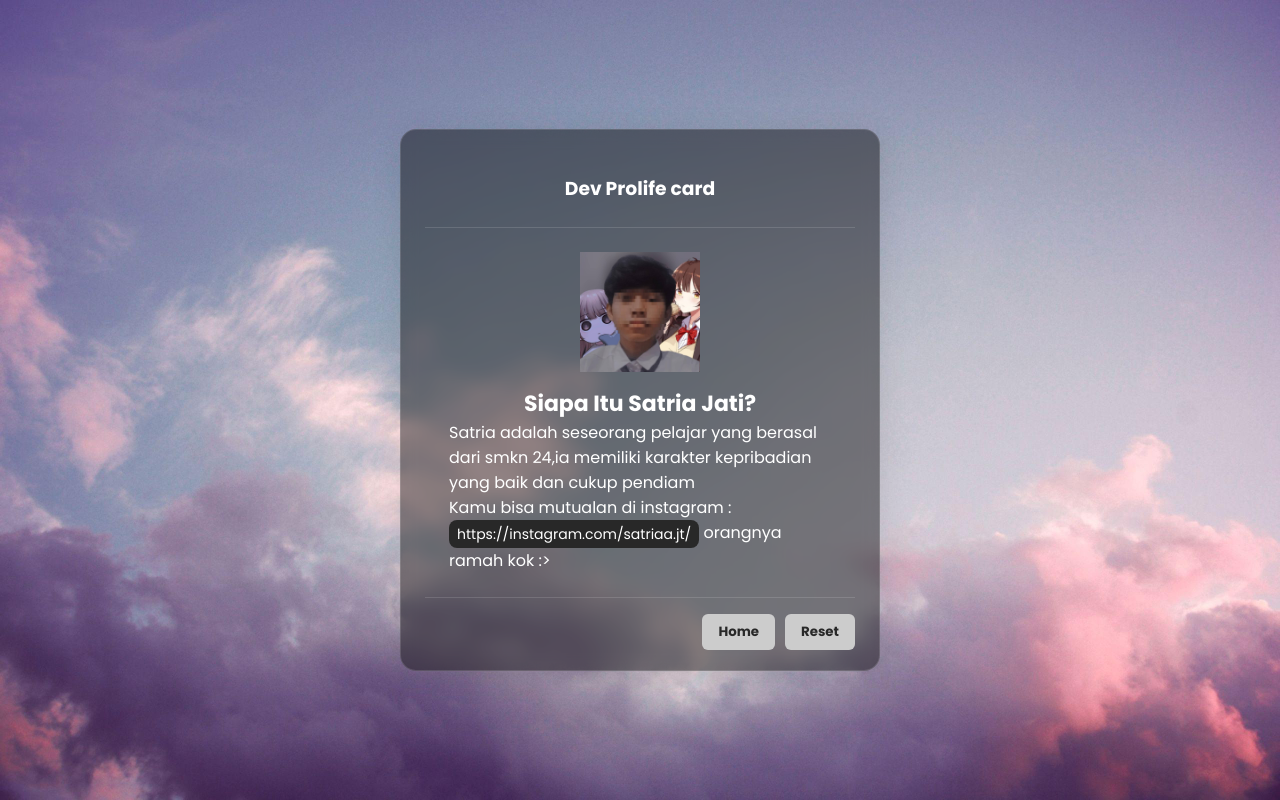
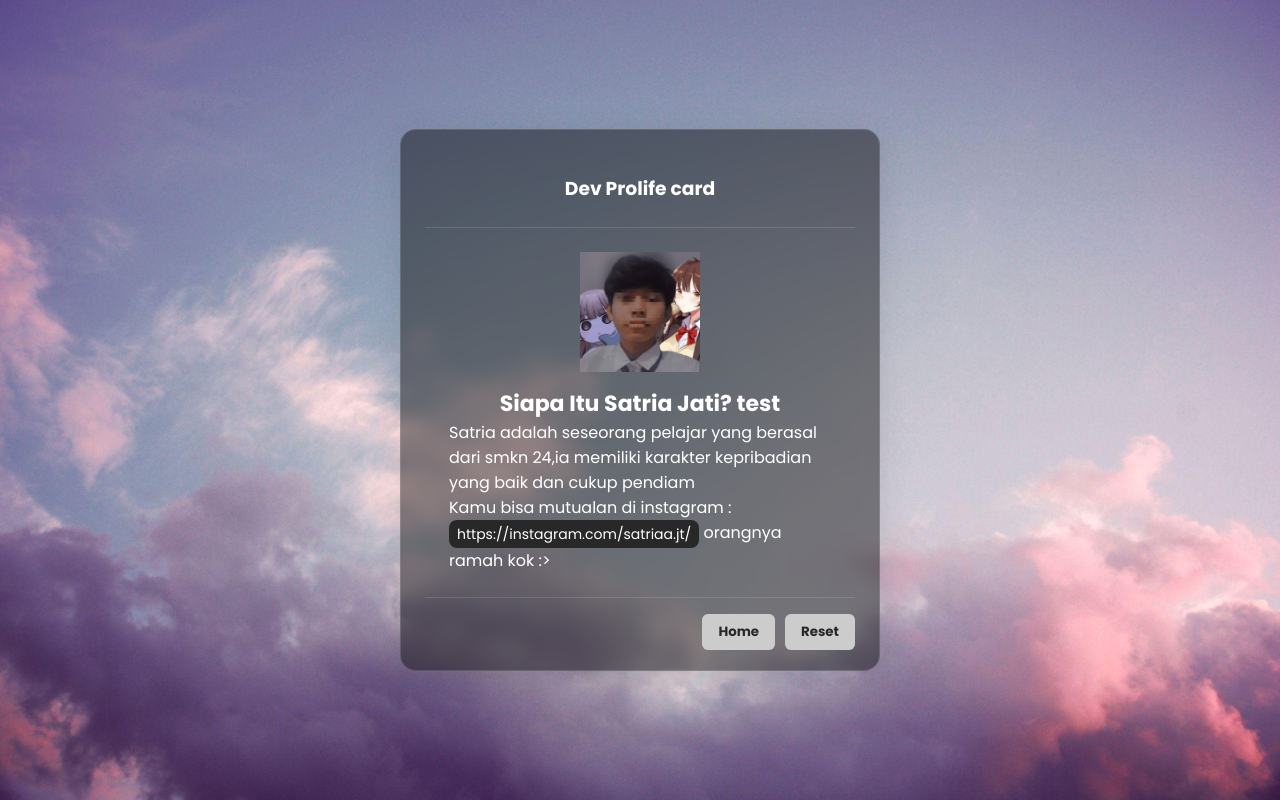
Before and after one commit to Ramadan-dukuh/RPL-LORO, a plain HTML site: page creator.html in a window 1280 px wide. Drawn offline with Linux system fonts and the light colour scheme.

Commit message:
add creator

```diff
--- a/creator.html
+++ b/creator.html
@@ -13,7 +13,7 @@
         <div class="card-body">
             <div class="logo">
                 <img src="image/b0c54b68-a9c5-4f9b-b19b-aadfbbb187d3.jpg">
-                <h4>Siapa Itu Satria Jati?</h4>
+                <h4>Siapa Itu Satria Jati? test</h4>
             </div>
             <p>
                 Satria adalah seseorang pelajar yang berasal dari smkn 24,ia memiliki karakter kepribadian yang baik dan cukup pendiam  <br>Kamu bisa mutualan di instagram : <a href="https://instagram.com/satriaa.jt/">https://instagram.com/satriaa.jt/</a> orangnya ramah kok :>
```
